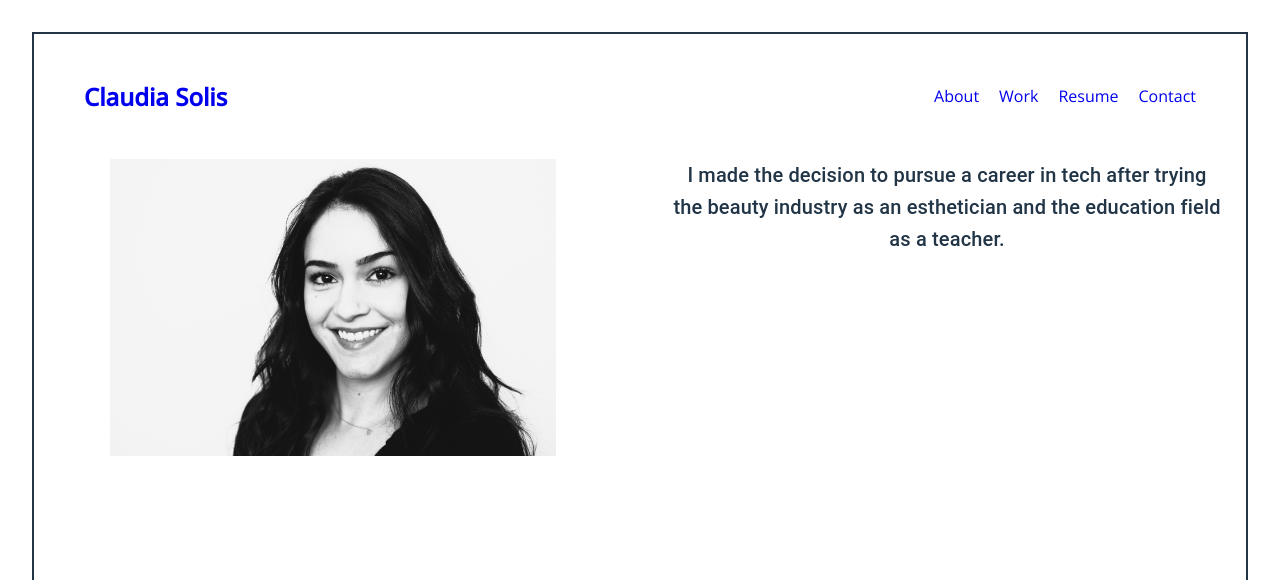
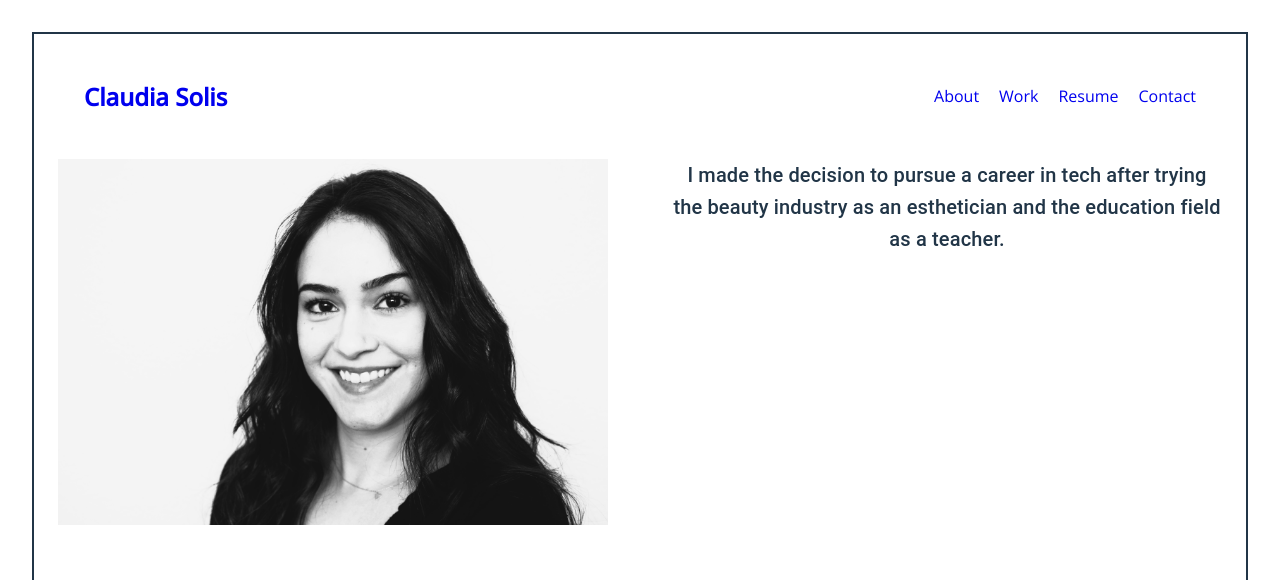
Before and after one commit to cjsolis12/claudia-solis, a React (Vite) app: page /about in a window 1280 px wide. Shown: the top 580 px of the page. Built offline with nearby package versions, Linux system fonts and the light colour scheme.

Commit message:
added left animation to about page

```diff
--- /dev/null
+++ b/src/animations/RevealLeft.jsx
@@ -0,0 +1,20 @@
+import React, {useEffect, useRef } from "react";
+import {motion, useInView, useAnimation } from "framer-motion"
+
+const RevealLeft = ({ children}) => {
+    return (
+        <motion.div
+          variants={{
+            hidden: { opacity: 0, x: -75 },
+            visible: { opacity: 1, x: 0},
+          }}
+          initial="hidden"
+          animate="visible"
+          transition={{ duration: 0.5, delay: 0.25 }}
+        >
+          {children}
+        </motion.div>
+    );
+  };
+
+  export {RevealLeft};
--- a/src/animations/aboutpage.jsx
+++ b/src/animations/RevealRight.jsx
@@ -1,7 +1,7 @@
 import React, {useEffect, useRef } from "react";
 import {motion, useInView, useAnimation } from "framer-motion"
 
-const Reveal = ({ children}) => {
+const RevealRight = ({ children}) => {
     return (
         <motion.div
           variants={{
@@ -17,4 +17,4 @@ const Reveal = ({ children}) => {
     );
   };
 
-  export {Reveal};
+  export {RevealRight};
--- a/src/pages/About.jsx
+++ b/src/pages/About.jsx
@@ -2,57 +2,57 @@ import * as React from "react";
 import { Grid, Paper, Typography } from "@mui/material";
 import image1 from "../assets/me3.jpg";
 import image2 from "../assets/me2.jpg";
-import { Reveal } from "../animations/aboutpage";
+import { RevealRight } from "../animations/RevealRight";
+import { RevealLeft } from "../animations/RevealLeft";
 
 export default function About() {
   return (
     <Grid
       container
       spacing={8}
-      variants={{
-        hidden: { opacity: 0 },
-        visible: { opacity: 1, transition: { staggerChildren: 0.2 } },
-      }}
-      initial="hidden "
-      animate="visible"
     >
       {/* first row */}
 
       <Grid item xs={12} sm={6}>
+        <RevealLeft>
           <img
             src={image2}
             alt="personal photo"
             style={{ width: "100%", height: "80%", objectFit: "contain" }}
           ></img>
+        </RevealLeft>
       </Grid>
 
       <Grid item xs={12} sm={6}>
-        <Reveal>
+        <RevealRight>
           <Typography variant="h6">
-          I made the decision to pursue a career in tech after trying the beauty
-          industry as an esthetician and the education field as a teacher.
+            I made the decision to pursue a career in tech after trying the
+            beauty industry as an esthetician and the education field as a
+            teacher.
           </Typography>
-        </Reveal>
+        </RevealRight>
       </Grid>
 
       {/* second row */}
 
       <Grid item xs={12} sm={6}>
         {/* Text on the right */}
+        <RevealLeft>
           <Paper style={{ height: "20vh", background: "" }}>
             {/* Add text component here */}
             <Typography variant="h6">Text here</Typography>
           </Paper>
+        </RevealLeft>
       </Grid>
 
       <Grid item xs={12} sm={6}>
-        <Reveal>
+        <RevealRight>
           <img
             src={image1}
             alt="personal photo"
             style={{ width: "100%", height: "80%", objectFit: "contain" }}
           ></img>
-        </Reveal>
+        </RevealRight>
       </Grid>
     </Grid>
   );
```
Lines whose indentation alone changed are shown as unchanged.
